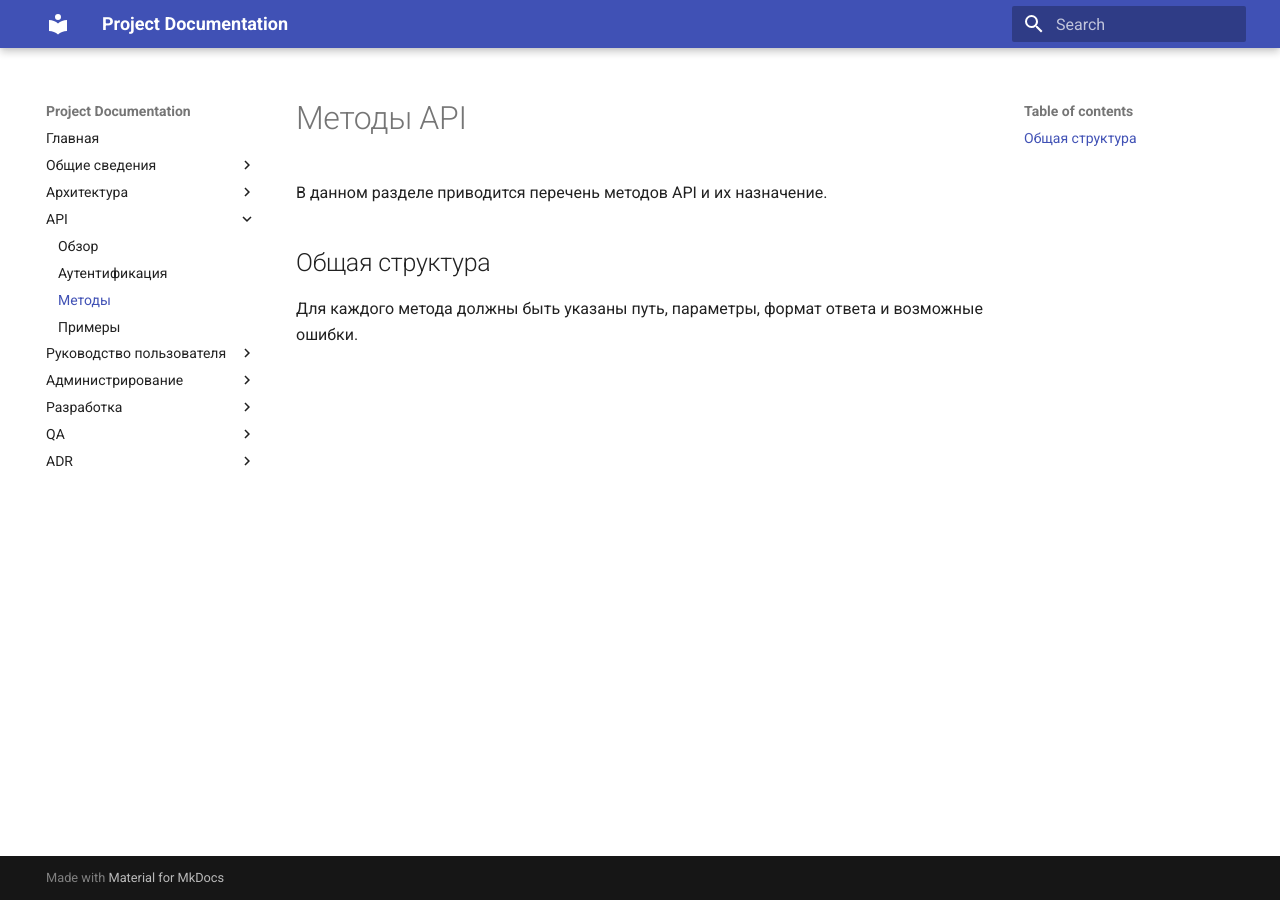
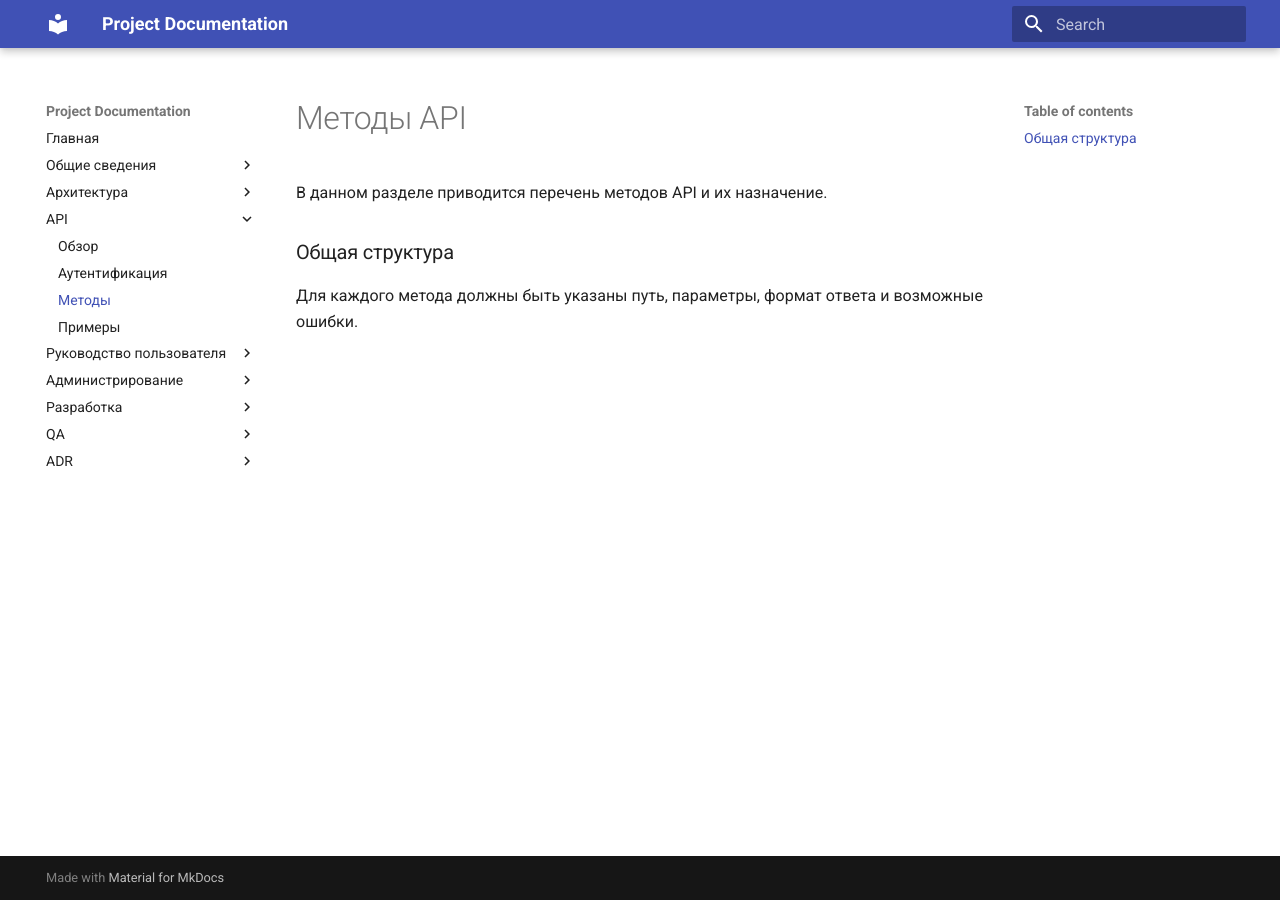
Before and after one commit to techwri/Demo, an MkDocs documentation site: the page built from docs/api/endpoints.md, in a window 1280 px wide. Built offline with MkDocs 1.6.1 and Material for MkDocs 9.7.7, drawn with Linux system fonts in a browser that asks for light colours.

```diff
--- a/docs/api/endpoints.md
+++ b/docs/api/endpoints.md
@@ -2,6 +2,6 @@
 
 В данном разделе приводится перечень методов API и их назначение.
 
-## Общая структура
+### Общая структура
 
 Для каждого метода должны быть указаны путь, параметры, формат ответа и возможные ошибки.
```
